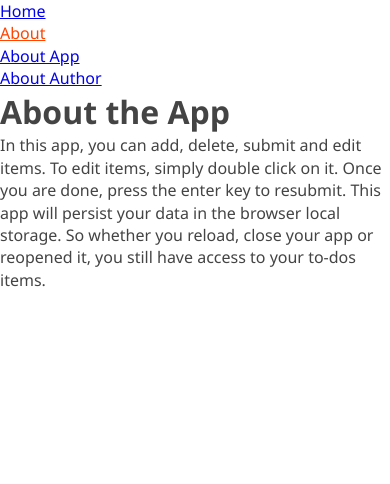
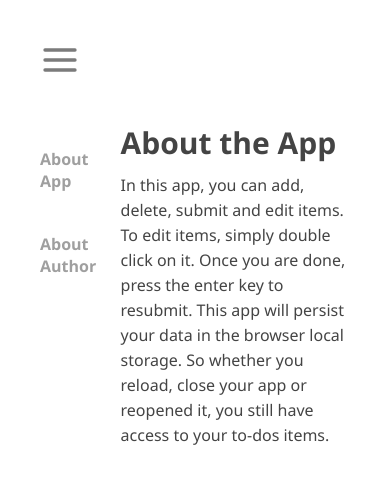
Before and after one commit to Neural-Technology-Solutions-SRL/adiaz-frontend-tutorial, a React app in the folder react-todo-app/: page /about/about-app in a window 390 px wide. Built offline with nearby package versions, Linux system fonts and the light colour scheme.

Commit message:
React tutorial how to implement Hamburger Menu in React - finished

```diff
--- a/react-todo-app/src/functionBased/App.css
+++ b/react-todo-app/src/functionBased/App.css
@@ -74,3 +74,87 @@ body {
     color: orangered;
     text-decoration: underline;
 }
+
+/* sidebar Nav */
+.navBar {
+    position: relative;
+}
+
+.navBar button {
+    position: fixed;
+    left: 40px;
+    top: 40px;
+    z-index: 10;
+    cursor: pointer;
+    background: transparent;
+    border: none;
+}
+
+.menuNav {
+    overflow-y: scroll;
+    list-style: none;
+    position: fixed;
+    top: 0;
+    background: darkcyan;
+    left: 0;
+    bottom: 0;
+    height: 100vh;
+    width: 0;
+    overflow: hidden;
+    max-width: 290px;
+    z-index: 9;
+}
+
+.menuNav.showMenu {
+    width: 100%;
+}
+
+a {
+    display: block;
+    padding: 10px 40px;
+    text-decoration: none;
+    color: #3fffd2;
+    text-transform: uppercase;
+    font-weight: bold;
+}
+
+.menuNav li:first-child {
+    margin-top: 7rem;
+}
+
+.about__content {
+    padding: 8rem 40px;
+    display: flex;
+}
+
+.about__list {
+    list-style: none;
+    flex: 2;
+    margin-right: 15px;
+}
+
+
+.about__list a {
+    color: #9f9f9f;
+    text-transform: capitalize;
+    padding: 20px 0;
+    font-weight: 600;
+}
+
+.about__list a:hover {
+    color: #000;
+}
+
+.main__content {
+    flex: 7;
+}
+
+.main__content h1 {
+    margin-bottom: 15px;
+    line-height: 30px;
+    font-size: 30px;
+}
+
+.main__content p {
+    line-height: 25px;
+}
--- a/react-todo-app/src/functionBased/components/Navbar.js
+++ b/react-todo-app/src/functionBased/components/Navbar.js
@@ -1,7 +1,13 @@
-import React from "react";
+import React, { useState } from "react";
 import { NavLink } from "react-router-dom";
 
+// Importing icons
+import { MdClose } from "react-icons/md";
+import { FiMenu } from "react-icons/fi";
+
 const Navbar = () => {
+    const [ navbarOpen, setNavbarOpen ] = useState(false)
+
     const links = [
         {
             id: 1,
@@ -14,13 +20,36 @@ const Navbar = () => {
             text: "About",
         },
     ]
+
+    const handleToggle = () => {
+        setNavbarOpen( !navbarOpen )
+    }
+
+    const closeMenu = () => {
+        setNavbarOpen(false)
+    }
+
     return (
         <nav className="navBar">
-            <ul>
+            <button
+                onClick={handleToggle}
+            >
+                {navbarOpen ? (
+                    <MdClose style={{ color: "#fff", width: "40px", height: "40px" }}/>
+                ) : (
+                    <FiMenu style={{ color: "#7b7b7b", width: "40px", height: "40px" }} />
+                )}
+            </button>
+            <ul className={`menuNav ${navbarOpen ? " showMenu" : ""}`}>
                 {links.map(link => {
                     return (
                         <li key={link.id}>
-                            <NavLink to={link.path} activeclassname="active-link" exact="true">
+                            <NavLink
+                                to={link.path}
+                                activeclassname="active-link"
+                                onClick={() => closeMenu()}
+                                exact="true"
+                            >
                                 {link.text}
                             </NavLink>
                         </li>
--- a/react-todo-app/src/functionBased/pages/About.js
+++ b/react-todo-app/src/functionBased/pages/About.js
@@ -6,8 +6,8 @@ import SinglePage from "./SinglePages"
 
 const About = () => {
     return (
-        <div>
-            <ul>
+        <div className="about__content">
+            <ul className="about__list">
                 <li>
                     <Link to={`about-app`}>About App</Link>
                 </li>
--- a/react-todo-app/src/functionBased/pages/SinglePages.js
+++ b/react-todo-app/src/functionBased/pages/SinglePages.js
@@ -3,6 +3,7 @@ import { useParams } from "react-router-dom";
 
 const SinglePage = () => {
   // console.log(useParams())
+
   const aboutData = [
     {
       slug: "about-app",
@@ -21,7 +22,7 @@ const SinglePage = () => {
   const aboutContent = aboutData.find(item => item.slug === slug)
   const { title, description } = aboutContent
   return (
-    <div>
+    <div className="main__content">
       <h1>{title}</h1>
       <p>{description}</p>
     </div>
```
